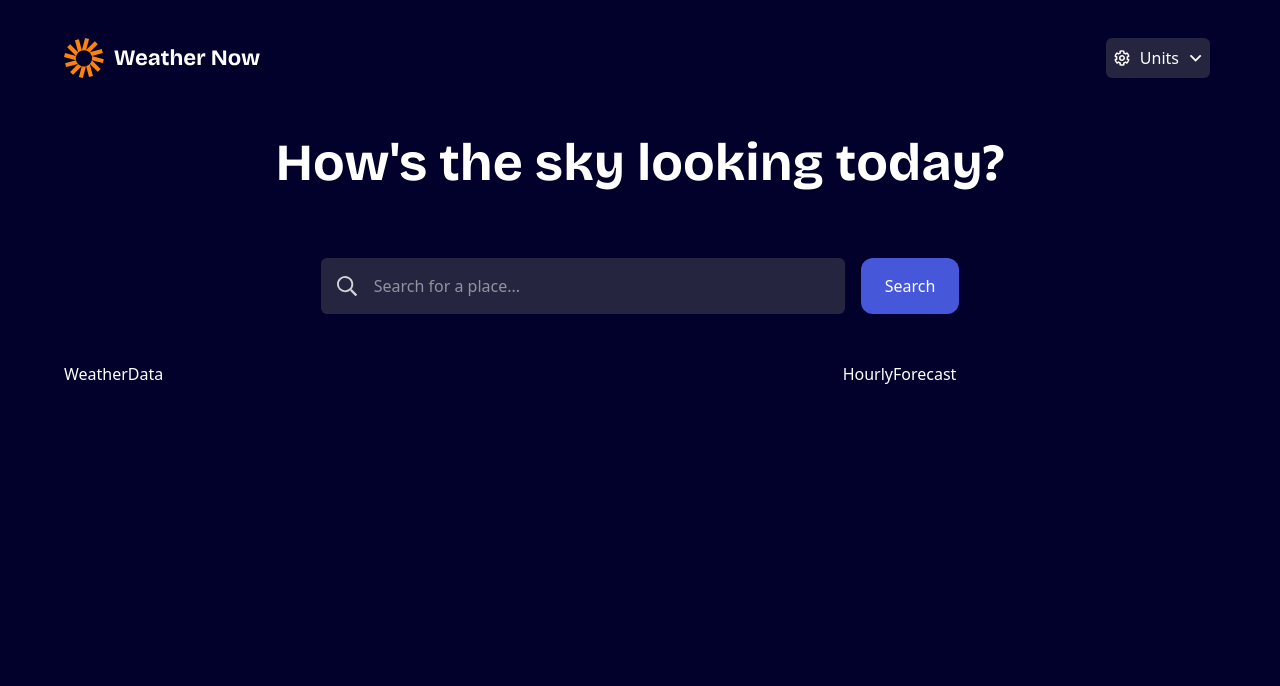
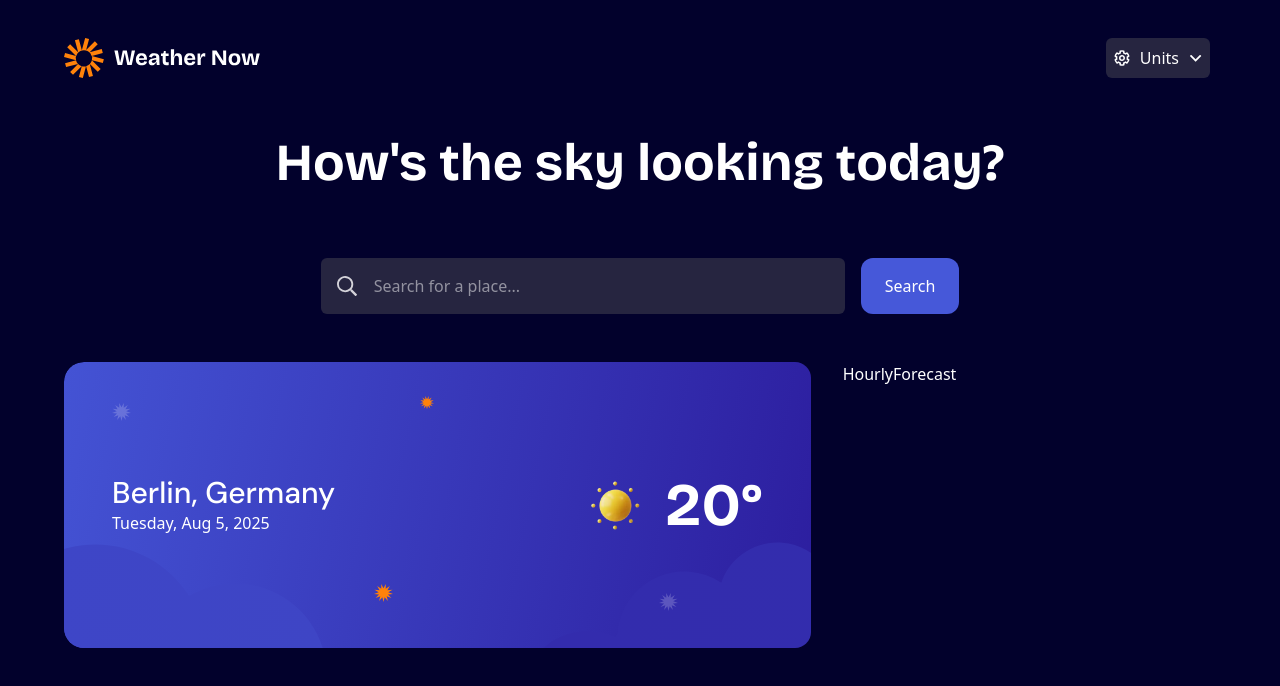
Before and after one commit to Mohammed-Lashein/frontend-mentor-hackathon, a React (Vite) app: page / in a window 1280 px wide. Shown: the top 686 px of the page. Built offline with nearby package versions, Linux system fonts and the light colour scheme.

Commit message:
feat(WeatherData): add today's weather markup

```diff
--- a/src/components/WeatherData.tsx
+++ b/src/components/WeatherData.tsx
@@ -1,6 +1,26 @@
+import iconSunny from '@/assets/images/icon-sunny.webp'
 function WeatherData() {
-  return (
-    <div>WeatherData</div>
-  )
+	return (
+		<div>
+			<div className="today-weather bg-[url('/bg-today-large.svg')] bg-no-repeat  h-[17.875rem] flex justify-between items-center grow-[2] bg-cover p-12 rounded-[var(--spacing-200)]">
+				{/* <div className=" w-full h-[17.875rem] flex justify-between"> */}
+				<div className='flex items-center justify-between w-full weather-details'>
+					<div className='today-weather-info'>
+						<h2 className='text-3xl font-dm-sans'>Berlin, Germany</h2>
+						<p className='date'>Tuesday, Aug 5, 2025</p>
+					</div>
+					<div className='flex items-center temperature'>
+						<img
+							src={iconSunny}
+							alt=''
+							width={100}
+						/>
+						<p className='text-6xl font-bricolage'>20°</p>
+					</div>
+				</div>
+			</div>
+		</div>
+	)
 }
+
 export default WeatherData
```
Also changed, not shown: public/bg-today-large.svg (renamed from src/assets/images/bg-today-large.svg).
